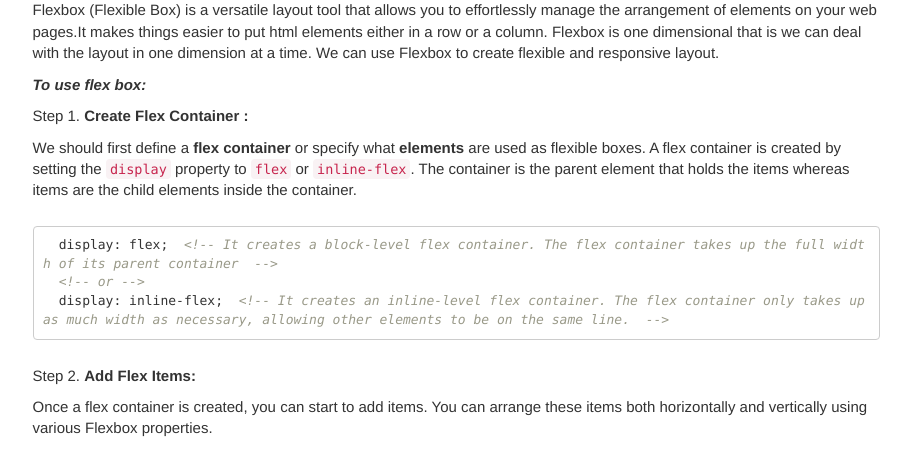
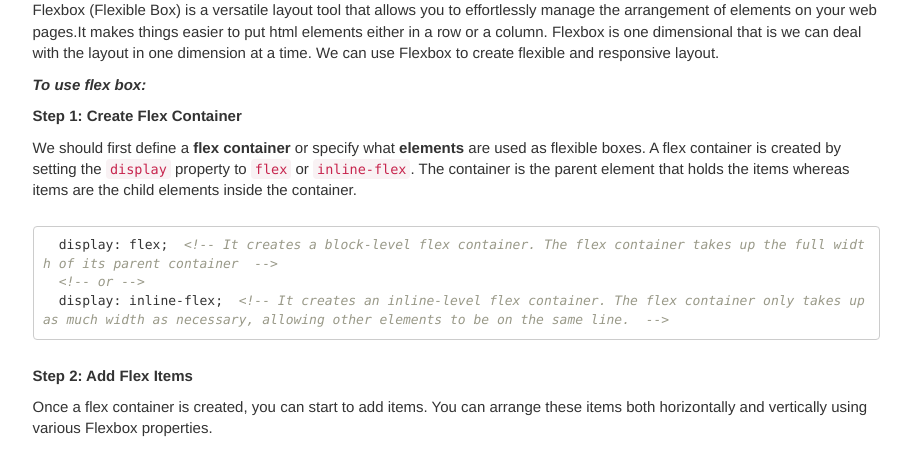
Before and after one commit to dipaish/www23, a Jekyll site: the page built from layout.md, in a window 1280 px wide and 900 px high, scrolled down 789 px. Shown: the part 153-622 px from the top of the window, without its empty margins (330-1241 px from the left). Built offline with Jekyll 4.4.1, drawn with Linux system fonts in a browser that asks for light colours; our own code applies the rules of GitHub Pages for plain Markdown files; comment, search, counter and statistics services are not loaded.

Commit message:
minor changes

````diff
--- a/layout.md
+++ b/layout.md
@@ -16,7 +16,7 @@ Flexbox (Flexible Box) is a versatile layout tool that allows you to effortlessl
 
 ***To use flex box:***
 
-Step 1. **Create Flex Container :**
+**Step 1: Create Flex Container**
 
 We should first define a **flex container** or specify what **elements** are used as flexible boxes. A flex container is created by
 setting the `display` property to `flex` or `inline-flex`. The container is the parent element that holds the items whereas items are the child elements inside the container.
@@ -27,10 +27,9 @@ setting the `display` property to `flex` or `inline-flex`. The container is the
   display: inline-flex;  <!-- It creates an inline-level flex container. The flex container only takes up as much width as necessary, allowing other elements to be on the same line.  -->
   ```
 
-Step 2. **Add Flex Items:**
+**Step 2: Add Flex Items**
 
  Once a flex container is created, you can start to add items.  You can arrange these items both horizontally and vertically using various Flexbox properties.
-
 
 #### Commonly used Flexbox properties
 
````
